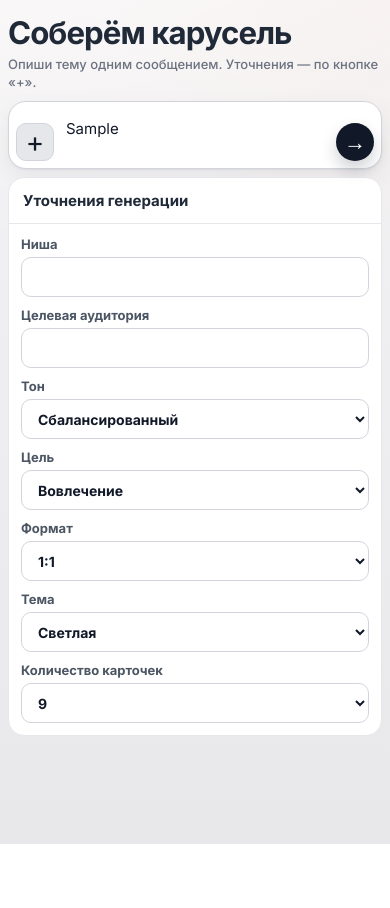
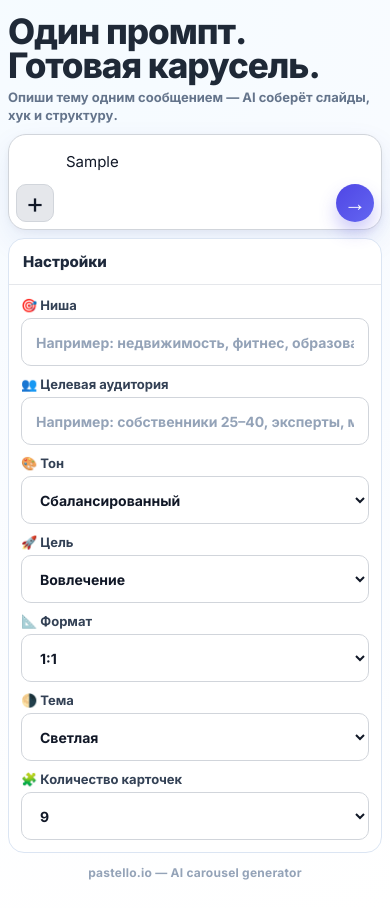
Before and after one commit to igor-jurievich/ai-carousel-editor, a Next.js app: page /generate in a window 390 px wide. Both pictures are taken after typing "Sample" into the empty fields and a click on the button "Уточнить генерацию". Before the commit the page ends 844 px from the top, so only its background shows below. Built offline with nearby package versions, Linux system fonts and the light colour scheme.

Commit message:
ux: polish generator start screen to minimal gpt-like style

```diff
--- a/app/generate/generate-page.module.css
+++ b/app/generate/generate-page.module.css
@@ -1,13 +1,24 @@
 .page {
-  padding-top: 56px;
-  padding-bottom: 32px;
+  min-height: 100svh;
+  padding-top: 28px;
+  padding-bottom: 28px;
+  background: radial-gradient(circle at 20% 0%, #f5fbff 0%, #f8fbff 35%, #ffffff 100%);
 }
 
 .layout {
-  width: min(920px, 100%);
+  width: min(720px, 100%);
   margin: 0 auto;
   display: grid;
   gap: 20px;
+}
+
+.layoutStart {
+  min-height: calc(100svh - 56px);
+  align-content: center;
+}
+
+.layoutWithPreview {
+  align-content: start;
 }
 
 .hero {
@@ -25,19 +36,20 @@
 
 .heroTitle {
   margin: 0;
-  font-size: clamp(2.1rem, 5vw, 3.2rem);
-  line-height: 1.02;
+  font-size: clamp(2.4rem, 6vw, 4rem);
+  line-height: 0.98;
   letter-spacing: -0.03em;
   color: #1f2937;
+  font-weight: 900;
 }
 
 .heroSubtitle {
   margin: 0;
-  color: #6b7280;
-  font-size: 15px;
+  color: #64748b;
+  font-size: 16px;
   line-height: 1.4;
-  font-weight: 500;
-  max-width: 720px;
+  font-weight: 600;
+  max-width: 660px;
 }
 
 .chatComposer {
@@ -51,12 +63,12 @@
   grid-template-columns: auto minmax(0, 1fr) auto;
   align-items: end;
   gap: 8px;
-  min-height: 66px;
+  min-height: 80px;
   padding: 8px;
   border-radius: 22px;
   border: 1px solid #d1d5db;
   background: #ffffff;
-  box-shadow: 0 1px 2px rgba(15, 23, 42, 0.05), 0 8px 22px rgba(15, 23, 42, 0.06);
+  box-shadow: 0 12px 30px rgba(30, 64, 175, 0.08), 0 2px 6px rgba(15, 23, 42, 0.04);
 }
 
 .plusButton {
@@ -85,7 +97,7 @@
 
 .chatInput {
   width: 100%;
-  min-height: 50px;
+  min-height: 80px;
   max-height: 220px;
   resize: none;
   border: none;
@@ -110,8 +122,8 @@
   font-size: 22px;
   font-weight: 800;
   line-height: 0;
-  background: #111827;
-  box-shadow: 0 8px 16px rgba(17, 24, 39, 0.2);
+  background: linear-gradient(135deg, #4f46e5 0%, #6366f1 100%);
+  box-shadow: 0 10px 18px rgba(79, 70, 229, 0.28);
 }
 
 .sendButton:disabled {
@@ -126,9 +138,9 @@
   right: 0;
   z-index: 20;
   border-radius: 16px;
-  border: 1px solid #e5e7eb;
+  border: 1px solid #dbe5f3;
   background: #ffffff;
-  box-shadow: 0 12px 32px rgba(15, 23, 42, 0.14);
+  box-shadow: 0 18px 36px rgba(30, 64, 175, 0.14);
   overflow: hidden;
 }
 
@@ -138,9 +150,9 @@
   align-items: center;
   padding: 0 14px;
   border-bottom: 1px solid #e5e7eb;
-  color: #1f2937;
+  color: #1e293b;
   font-size: 15px;
-  font-weight: 700;
+  font-weight: 800;
 }
 
 .advancedGrid {
@@ -153,25 +165,29 @@
 .fieldLabel {
   display: grid;
   gap: 5px;
-  color: #4b5563;
+  color: #334155;
   font-size: 13px;
-  font-weight: 600;
+  font-weight: 700;
 }
 
 .field {
-  min-height: 40px;
+  min-height: 48px;
   border-radius: 10px;
   border: 1px solid #d1d5db;
   background: #ffffff;
   color: #111827;
   font-size: 14px;
-  padding: 0 12px;
+  padding: 0 14px;
   outline: none;
 }
 
 .field:focus {
   border-color: #9ca3af;
   box-shadow: 0 0 0 3px rgba(156, 163, 175, 0.18);
+}
+
+.field::placeholder {
+  color: #94a3b8;
 }
 
 .status {
@@ -191,9 +207,9 @@
 
 .previewCard {
   border-radius: 20px;
-  border: 1px solid rgba(187, 208, 204, 0.92);
-  background: rgba(251, 253, 253, 0.96);
-  box-shadow: 0 12px 28px rgba(21, 54, 50, 0.07);
+  border: 1px solid rgba(219, 229, 243, 0.92);
+  background: rgba(255, 255, 255, 0.98);
+  box-shadow: 0 10px 24px rgba(30, 64, 175, 0.08);
   padding: 14px;
   display: grid;
   gap: 12px;
@@ -301,14 +317,27 @@
   font-weight: 600;
 }
 
+.signature {
+  margin: 0;
+  text-align: center;
+  color: #94a3b8;
+  font-size: 12px;
+  letter-spacing: 0.02em;
+  font-weight: 600;
+}
+
 @media (max-width: 768px) {
   .page {
     padding-inline: 8px;
-    padding-top: 18px;
+    padding-top: 14px;
   }
 
   .layout {
     gap: 12px;
+  }
+
+  .layoutStart {
+    min-height: calc(100svh - 28px);
   }
 
   .hero {
@@ -322,7 +351,7 @@
   }
 
   .heroTitle {
-    font-size: clamp(1.9rem, 8vw, 2.4rem);
+    font-size: clamp(1.9rem, 9vw, 2.65rem);
   }
 
   .heroSubtitle {
@@ -352,7 +381,7 @@
   }
 
   .chatInput {
-    min-height: 48px;
+    min-height: 80px;
     font-size: 15px;
     padding-top: 9px;
   }
--- a/app/generate/page.tsx
+++ b/app/generate/page.tsx
@@ -76,7 +76,7 @@ export default function GeneratePage() {
     }
 
     input.style.height = "0px";
-    input.style.height = `${Math.min(220, Math.max(52, input.scrollHeight))}px`;
+    input.style.height = `${Math.min(220, Math.max(80, input.scrollHeight))}px`;
   }, [topic]);
 
   useEffect(() => {
@@ -252,13 +252,11 @@ export default function GeneratePage() {
 
   return (
     <main className={`page-shell ${styles.page}`}>
-      <div className={styles.layout}>
+      <div className={`${styles.layout} ${previewList.length ? styles.layoutWithPreview : styles.layoutStart}`}>
         <header className={styles.hero}>
           <div className={styles.heroTop}>
-            <h1 className={styles.heroTitle}>Соберём карусель</h1>
-            <p className={styles.heroSubtitle}>
-              Опиши тему одним сообщением. Уточнения — по кнопке «+».
-            </p>
+            <h1 className={styles.heroTitle}>Один промпт. Готовая карусель.</h1>
+            <p className={styles.heroSubtitle}>Опиши тему одним сообщением — AI соберёт слайды, хук и структуру.</p>
           </div>
 
           <div className={styles.chatComposer} ref={composerRef}>
@@ -284,7 +282,7 @@ export default function GeneratePage() {
                     void handleGenerate();
                   }
                 }}
-                placeholder="Опиши идею для карусели: тема, контекст, задача, что важно подсветить..."
+                placeholder="Например: 5 ошибок в рекламе недвижимости которые сжигают бюджет..."
                 rows={1}
                 maxLength={MAX_TOPIC_CHARS}
                 className={styles.chatInput}
@@ -304,26 +302,28 @@ export default function GeneratePage() {
 
             {isAdvancedOpen ? (
               <section className={styles.advancedPopover} aria-label="Уточнение генерации">
-                <div className={styles.advancedHead}>Уточнения генерации</div>
+                <div className={styles.advancedHead}>Настройки</div>
                 <div className={styles.advancedGrid}>
                   <label className={styles.fieldLabel}>
-                    Ниша
+                    🎯 Ниша
                     <input
                       className={styles.field}
                       value={niche}
                       onChange={(event) => setNiche(event.target.value)}
+                      placeholder="Например: недвижимость, фитнес, образование"
                     />
                   </label>
                   <label className={styles.fieldLabel}>
-                    Целевая аудитория
+                    👥 Целевая аудитория
                     <input
                       className={styles.field}
                       value={audience}
                       onChange={(event) => setAudience(event.target.value)}
+                      placeholder="Например: собственники 25–40, эксперты, маркетологи"
                     />
                   </label>
                   <label className={styles.fieldLabel}>
-                    Тон
+                    🎨 Тон
                     <select
                       className={styles.field}
                       value={tone}
@@ -335,7 +335,7 @@ export default function GeneratePage() {
                     </select>
                   </label>
                   <label className={styles.fieldLabel}>
-                    Цель
+                    🚀 Цель
                     <select
                       className={styles.field}
                       value={goal}
@@ -347,7 +347,7 @@ export default function GeneratePage() {
                     </select>
                   </label>
                   <label className={styles.fieldLabel}>
-                    Формат
+                    📐 Формат
                     <select
                       className={styles.field}
                       value={format}
@@ -359,7 +359,7 @@ export default function GeneratePage() {
                     </select>
                   </label>
                   <label className={styles.fieldLabel}>
-                    Тема
+                    🌗 Тема
                     <select
                       className={styles.field}
                       value={theme}
@@ -371,7 +371,7 @@ export default function GeneratePage() {
                     </select>
                   </label>
                   <label className={styles.fieldLabel}>
-                    Количество карточек
+                    🧩 Количество карточек
                     <select
                       className={styles.field}
                       value={slidesCount}
@@ -430,6 +430,8 @@ export default function GeneratePage() {
             </div>
           </section>
         ) : null}
+
+        <p className={styles.signature}>pastello.io — AI carousel generator</p>
       </div>
     </main>
   );
```
